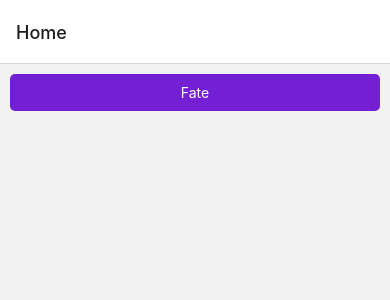
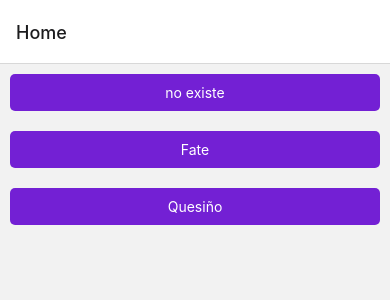
Before and after one commit to AlsoFabio/ReactNative2, a React Native app: screen /Home in a window 390 px wide. Shown: the top 300 px of the page. Built offline with nearby package versions, Linux system fonts and the light colour scheme.

Commit message:
ni yo se loco que meti aca, creo que nada

```diff
--- a/App.js
+++ b/App.js
@@ -4,18 +4,12 @@ import { NavigationContainer } from '@react-navigation/native';
 import { createNativeStackNavigator } from '@react-navigation/native-stack';
 import HomeScreen from './pages/HomeScreen';
 import Fatego from './pages/Fatego';
+import Error from './pages/Error';
 
 
 export default function App() {
 
-  const Stack=createNativeStackNavigator();
-
-    // const render={
-    //     rute:"Home",componente:HomeScreen,
-    //     rute:"Fate",componente:Fatego,
-    // }
-
-    // const renderItem=({item})=>(<Stack.Screen name={item.rute} component={item.componente} />)
+  const Stack = createNativeStackNavigator();
 
   return (
     <>
@@ -23,6 +17,7 @@ export default function App() {
         <Stack.Navigator initialRouteName='Home'>
           <Stack.Screen name="Home" component={HomeScreen} />
           <Stack.Screen name="Fate" component={Fatego} />
+          <Stack.Screen name="No Existe" component={Error} />
         </Stack.Navigator>
       </NavigationContainer>
       <StatusBar style="auto" />
--- a/package.json
+++ b/package.json
@@ -16,8 +16,8 @@
     "expo-status-bar": "~1.4.4",
     "react": "18.2.0",
     "react-dom": "18.2.0",
-    "react-native": "0.71.6",
-    "react-native-safe-area-context": "^4.5.2",
+    "react-native": "0.71.7",
+    "react-native-safe-area-context": "4.5.0",
     "react-native-screens": "^3.20.0",
     "react-native-size-matters": "^0.4.0",
     "react-native-web": "~0.18.10"
--- /dev/null
+++ b/pages/Error.jsx
@@ -0,0 +1,22 @@
+import { Image, StyleSheet, Text, View } from 'react-native'
+import React from 'react'
+
+const Error = () => {
+
+    return (
+        <View style={[styles.container]}>
+            <Image source={require('../assets/error-404.png')} style={{ width: 300, height: 300 }} />
+        </View>
+    )
+}
+
+export default Error
+
+const styles = StyleSheet.create({
+    container: {
+        backgroundColor: "#fff",
+        alignItems: "center",
+        justifyContent: "center",
+        flex:1
+    }
+})
--- a/pages/Fatego.jsx
+++ b/pages/Fatego.jsx
@@ -23,6 +23,7 @@ export default function Fatego() {
     try {
       setCargando(true);
     const res=await traerDatos('https://api.atlasacademy.io/export/NA/nice_servant.json')
+    // console.log(res);
       for (let i = 0; i < res.length; i++) {
         objeto[i] = {
           name: res[i].name,
@@ -105,9 +106,6 @@ const styles = StyleSheet.create({
     height: 150,
     alignItems: "center",
   },
-  viewLista: {
-    alignItems: "center",
-  }
 });
 // const estilitos = ScaledSheet.create({
 //   container: {
--- a/pages/HomeScreen.jsx
+++ b/pages/HomeScreen.jsx
@@ -4,7 +4,9 @@ import ButtonTitle from '../components/ButtonTitle'
 
 const HomeScreen = ({ navigation }) => {
   const views = [
+    {title:'no existe', path:'No Existe'},
     { title: 'Fate', path: 'Fate' },
+    {title:'Quesiño', path:'Algo'}
   ]
 
   const renderItem = ({ item }) => <ButtonTitle title={item.title} action={() => navigation.navigate(item.path)} />
```
Also changed, not shown: archivito.txt (added), assets/error-404.png (added), 1 other file (tests, documents, lock files or other folders).
